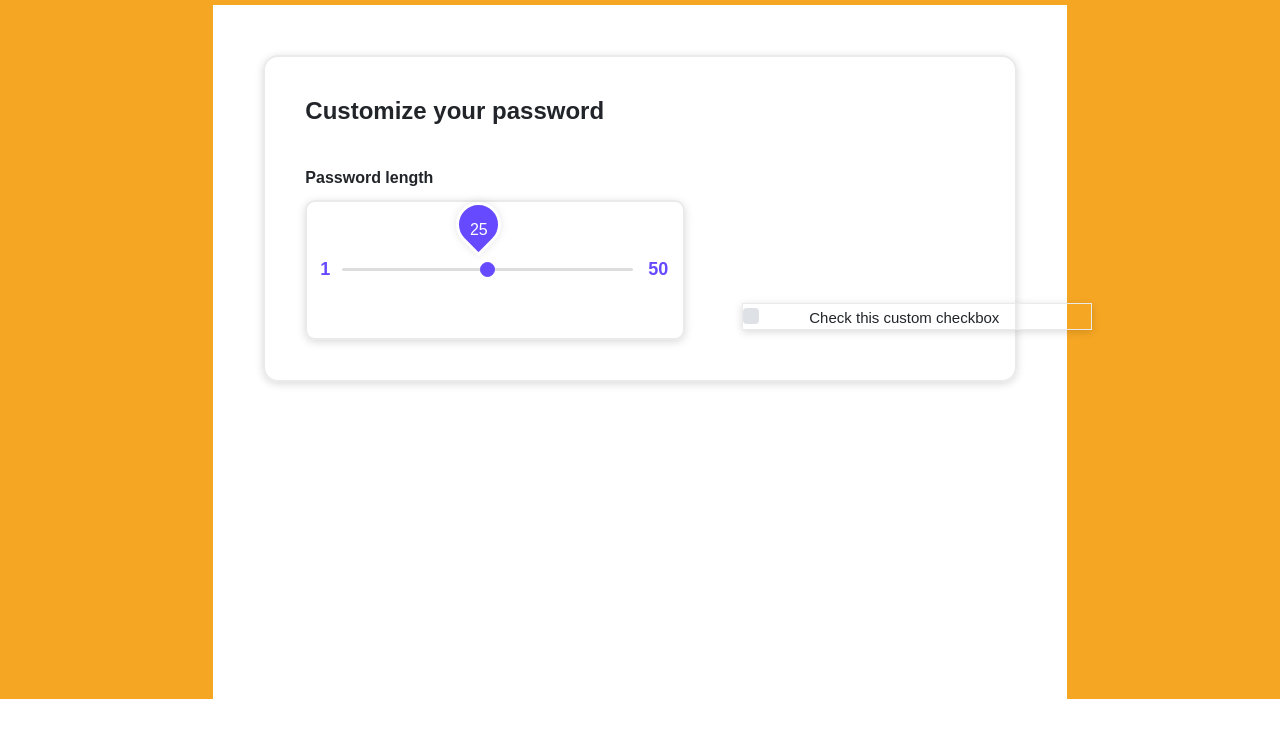
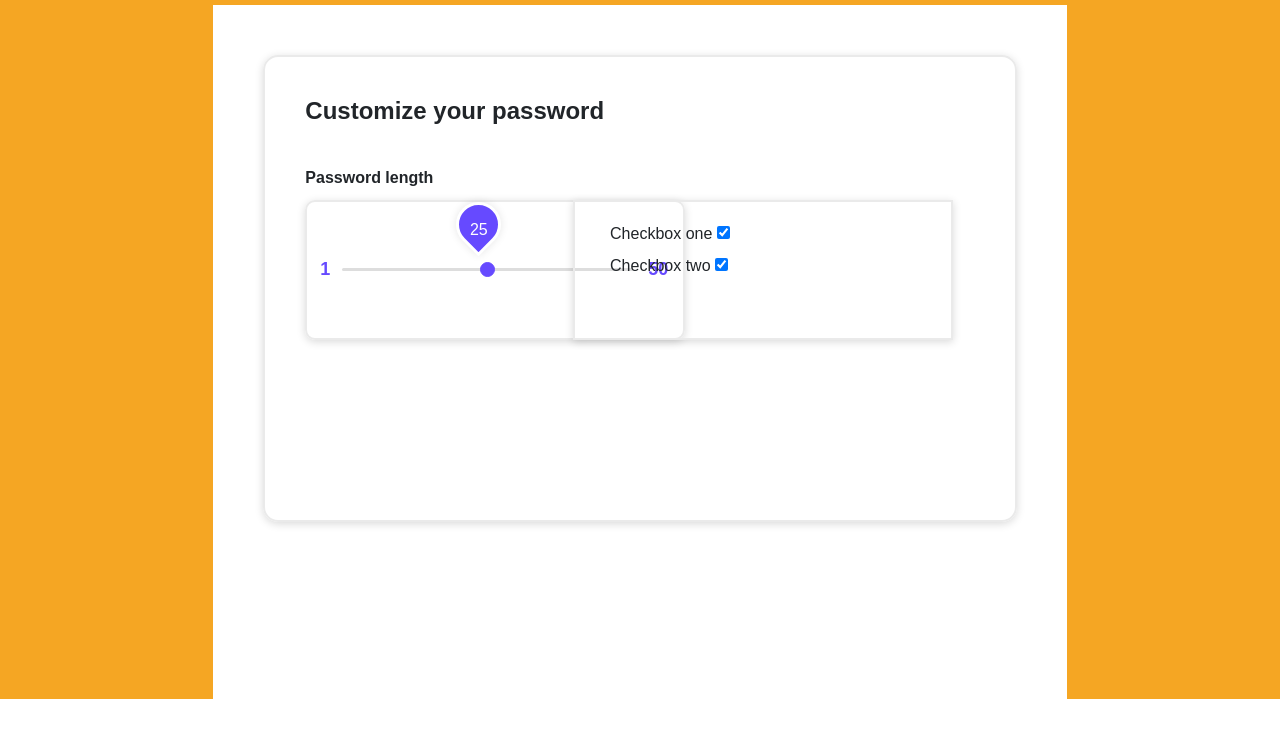
Before and after one commit to figgyfigs/password-generator, a plain HTML site: page index.html in a window 1280 px wide. Shown: the part 101-838 px from the top of the page. Drawn offline with nearby package versions, Linux system fonts and the light colour scheme.

Commit message:
fixing positioning errors in some containers

```diff
--- a/index.html
+++ b/index.html
@@ -17,25 +17,38 @@
         </div>
         <div class="col-8">
 
-        <form class="password-options" method="post">
+        <form class="password-options">
           <h4><strong>Customize your password</strong></h4>
 
           <div class="length-container">
             <label id="label-text" for="password-length"><strong>Password length</strong></label>
             <div class="slider-container">
-              <div class="slider-value"> <span>25</span> </div>
+              <div class="slider-value"> <span id="length-value">25</span></div>
               <div class="field">
                 <div class="value left">1</div>
                   <input class="slider" type="range" id="my-range" min="0" max="50" value="25" steps="1">
                 <div class="value right">50</div>
               </div>
+            </div>
 
-              <div class="custom-control custom-checkbox">
-                <input type="checkbox" class="custom-control-input" id="customCheck1">
-                <label class="custom-control-label" for="customCheck1">Check this custom checkbox</label>
-              </div>
+            <div class="checkbox-container">
+              <label class="container">Checkbox one
+                <input type="checkbox" checked="checked" class="checkbox">
+                <span class="checkmark"></span>
+              </label>
 
+              <label class="container">Checkbox two
+                <input type="checkbox" checked="checked" class="checkbox">
+                <span class="checkmark"></span>
+              </label>
+
+
+              <!--
+              <input type="checkbox" class="custom-control-input" id="customCheck1">
+              <label class="custom-control-label" for="customCheck1">Test</label>
+              -->
             </div>
+
         </div>
         </form>
         </div>
--- a/style.css
+++ b/style.css
@@ -1,7 +1,6 @@
 * {
   margin: 0;
   padding: 0;
-  box-sizing: border-box;
   font-family: sans-serif;
 }
 
@@ -22,25 +21,26 @@ h4 {
   display: flex;
 }
 
-.custom-control {
-  width: 350px;
-  font-size: 15px;
-
-  border: 1px solid #eaeaea;
-  box-shadow: 0 2px 8px rgba(0, 0, 0, .15);
-  left: 400px;
-  bottom: 35px;
-}
-
-.custom-control-label {
-
-  padding-right: 50px;
-  padding-top: 3px;
-}
-
 .col-8 {
   background-color: white;
   padding: 50px 50px 50px 50px;
+}
+
+.checkbox-container {
+  position: relative;
+  padding: 20px;
+  width: 380px;
+  height: 140px;
+  left: 40%;
+  bottom: 140px;
+  border: 2px solid #eaeaea;
+  box-shadow: 0 2px 8px rgba(0, 0, 0, .15);
+  text-align: left;
+}
+
+.custom-control-input {
+  position: relative;
+  padding: 20px;
 }
 
 .row {
@@ -48,10 +48,10 @@ h4 {
 }
 
 .password-options {
-  flex-wrap: wrap;
+  position: relative;
   padding: 40px;
   border: 2px solid #eaeaea;
-  box-shadow: 0 2px 8px rgba(0,0,0,.15);
+  box-shadow: 0 2px 8px rgba(0,0,0, .15);
   border-radius: 15px;
 }
 
@@ -60,6 +60,7 @@ h4 {
 }
 
 .slider-container {
+  position: relative;
   margin-top: 10px;
   height: 140px;
   width: 380px;
@@ -68,6 +69,10 @@ h4 {
   border-radius: 10px;
   padding: 0 50px 0 35px;
 
+}
+
+.legnth-container {
+  position: absolute;
 }
 
 #label-text {
@@ -80,7 +85,7 @@ h4 {
   width: 100%;
 }
 
-span {
+#length-value {
   position: absolute;
   height: 45px;
   width: 45px;
@@ -94,7 +99,7 @@ span {
 
 }
 
-span:after {
+#length-value:after {
   position: absolute;
   content: "";
   height: 100%;
@@ -133,7 +138,7 @@ span:after {
   right: -35px;
 }
 
-.slider-container input {
+.slider-container .slider {
   -webkit-appearance: none;
   height: 3px;
   width: 100%;
@@ -143,7 +148,7 @@ span:after {
   border: none;
 }
 
-.slider-container input::-webkit-slider-thumb {
+.slider-container .slider::-webkit-slider-thumb {
   -webkit-appearance: none;
   height: 15px;
   width: 15px;
@@ -153,7 +158,7 @@ span:after {
   cursor: pointer;
 }
 
-.slider-container input::-moz-range-thumb {
+.slider-container .slider::-moz-range-thumb {
   -webkit-appearance: none;
   height: 15px;
   width: 15px;
```
